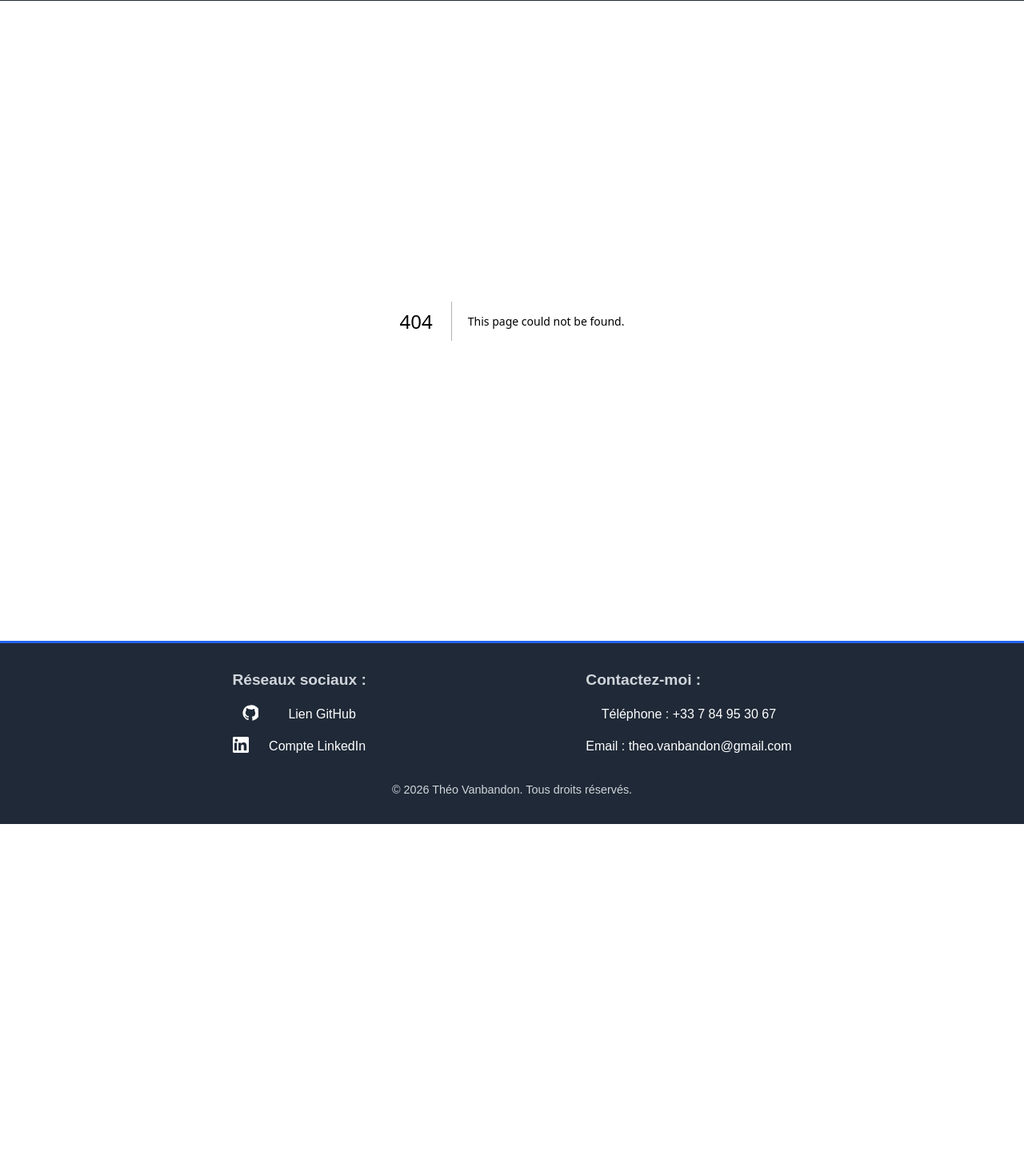
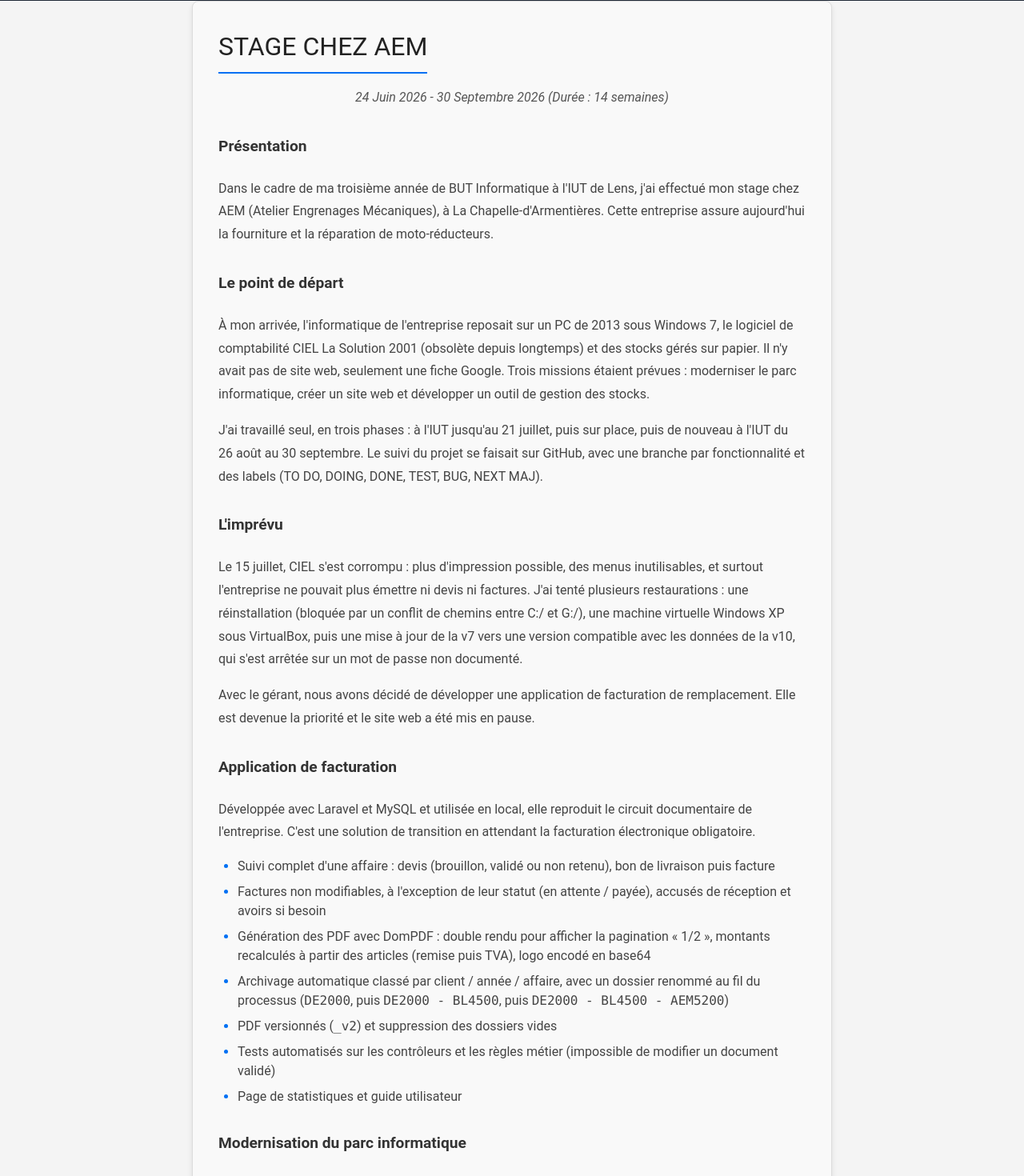
Before and after one commit to theo-vanbandon/portfolio-nextjs, a Next.js app: page /experiences/stage-aem in a window 1280 px wide. Before the commit this address had no page. Shown: the part 67-1537 px from the top of the page at 80% size. Before the commit the page ends 1097 px from the top, so only its background shows below. Built offline with nearby package versions, Linux system fonts and the light colour scheme.

Commit message:
Ajout de mon stage de 3ème année de BUT

```diff
--- a/app/components/Studies.tsx
+++ b/app/components/Studies.tsx
@@ -10,7 +10,7 @@ type Study = {
 
 const studies: Study[] = [
     {
-        year: "Septembre 2023 à aujourd'hui",
+        year: "Septembre 2023 à Juillet 2026",
         title: "BUT Informatique",
         location: "IUT de Lens",
         locationLink: "http://www.iut-lens.univ-artois.fr/",
--- /dev/null
+++ b/app/experiences/stage-aem/page.tsx
@@ -0,0 +1,126 @@
+import Link from "next/link";
+import "../../styles/Experiences/rally-stage-generator.css";
+
+export default function StageAem() {
+    return (
+        <section id="stage-aem-project" className="project-detail-section">
+            <h2 className="text-2xl font-bold mb-6">Stage chez AEM</h2>
+            <p className="project-date">24 Juin 2026 - 30 Septembre 2026 (Durée : 14 semaines)</p>
+
+            <h3>Présentation</h3>
+            <p>
+                Dans le cadre de ma troisième année de BUT Informatique à l&apos;IUT de Lens, j&apos;ai effectué
+                mon stage chez AEM (Atelier Engrenages Mécaniques), à La Chapelle-d&apos;Armentières. Cette entreprise
+                assure aujourd&apos;hui la fourniture et la réparation de moto-réducteurs.
+            </p>
+
+            <h3>Le point de départ</h3>
+            <p>
+                À mon arrivée, l&apos;informatique de l&apos;entreprise reposait sur un PC de 2013 sous Windows 7,
+                le logiciel de comptabilité CIEL La Solution 2001 (obsolète depuis longtemps) et des stocks gérés
+                sur papier. Il n&apos;y avait pas de site web, seulement une fiche Google. Trois missions étaient
+                prévues : moderniser le parc informatique, créer un site web et développer un outil de gestion
+                des stocks.
+            </p>
+            <p>
+                J&apos;ai travaillé seul, en trois phases : à l&apos;IUT jusqu&apos;au 21 juillet, puis sur place,
+                puis de nouveau à l&apos;IUT du 26 août au 30 septembre. Le suivi du projet se faisait sur GitHub,
+                avec une branche par fonctionnalité et des labels (TO DO, DOING, DONE, TEST, BUG, NEXT MAJ).
+            </p>
+
+            <h3>L&apos;imprévu</h3>
+            <p>
+                Le 15 juillet, CIEL s&apos;est corrompu : plus d&apos;impression possible, des menus inutilisables,
+                et surtout l&apos;entreprise ne pouvait plus émettre ni devis ni factures. J&apos;ai tenté plusieurs
+                restaurations : une réinstallation (bloquée par un conflit de chemins entre C:/ et G:/), une
+                machine virtuelle Windows XP sous VirtualBox, puis une mise à jour de la v7 vers une version
+                compatible avec les données de la v10, qui s&apos;est arrêtée sur un mot de passe non documenté.
+            </p>
+            <p>
+                Avec le gérant, nous avons décidé de développer une application de facturation de remplacement.
+                Elle est devenue la priorité et le site web a été mis en pause.
+            </p>
+
+            <h3>Application de facturation</h3>
+            <p>
+                Développée avec Laravel et MySQL et utilisée en local, elle reproduit le circuit documentaire de
+                l&apos;entreprise. C&apos;est une solution de transition en attendant la facturation électronique
+                obligatoire.
+            </p>
+            <ul className="features-list">
+                <li>Suivi complet d&apos;une affaire : devis (brouillon, validé ou non retenu), bon de livraison puis facture</li>
+                <li>Factures non modifiables, à l&apos;exception de leur statut (en attente / payée), accusés de réception et avoirs si besoin</li>
+                <li>Génération des PDF avec DomPDF : double rendu pour afficher la pagination « 1/2 », montants recalculés à partir des articles (remise puis TVA), logo encodé en base64</li>
+                <li>Archivage automatique classé par client / année / affaire, avec un dossier renommé au fil du processus (<code>DE2000</code>, puis <code>DE2000 - BL4500</code>, puis <code>DE2000 - BL4500 - AEM5200</code>)</li>
+                <li>PDF versionnés (<code>_v2</code>) et suppression des dossiers vides</li>
+                <li>Tests automatisés sur les contrôleurs et les règles métier (impossible de modifier un document validé)</li>
+                <li>Page de statistiques et guide utilisateur</li>
+            </ul>
+
+            <h3>Modernisation du parc informatique</h3>
+            <ul className="features-list">
+                <li>Achat d&apos;un Dell OptiPlex 7070 d&apos;occasion (i5-9500, 16 Go, SSD NVMe) pour environ 171 €, installation propre de Windows 11 et de l&apos;antivirus Bitdefender</li>
+                <li>Déploiement de l&apos;application de facturation en local sur ce poste avec Laragon (Apache, PHP 8.3, MySQL), lancé au démarrage</li>
+                <li>Sauvegarde quotidienne de la base de l&apos;application de facturation par tâche planifiée à 12h : comparaison de hash pour supprimer les doublons et copie sur disque externe s&apos;il est branché, avec rattrapage des sauvegardes manquantes</li>
+                <li>Passage de l&apos;imprimante en Ethernet pour régler les impressions bloquées</li>
+            </ul>
+
+            <h3>Site web</h3>
+            <p>
+                Une fois la facturation en place, j&apos;ai repris le site vitrine, développé avec Laravel et MySQL
+                et hébergé chez OVHcloud. J&apos;ai d&apos;abord réalisé des maquettes sur Canva, validées avec le
+                gérant. C&apos;était la première fois que je faisais des maquettes, et la page de rendez-vous a été
+                refaite en 3 étapes à cette occasion.
+            </p>
+            <ul className="features-list">
+                <li>Pages : accueil, atelier (parc machines et vidéo de taillage), prise de rendez-vous en 3 étapes, galerie de réalisations et contact</li>
+                <li>Tableau de bord admin : calendrier des rendez-vous, gestion des réalisations et des périodes de fermeture</li>
+                <li>Authentification admin écrite à la main, sans Fortify : seulement connexion et déconnexion, pour limiter la surface d&apos;attaque</li>
+                <li>Anti-spam : honeypot qui renvoie un faux message de succès et captcha local (gregwar/captcha, sans reCAPTCHA) rafraîchi en AJAX. Aucun spam reçu depuis la mise en ligne</li>
+                <li>Tests PHPUnit sur SQLite en mémoire avec <code>RefreshDatabase</code></li>
+                <li>SEO : title, description et robots définis pour chaque page</li>
+                <li>Mails envoyés depuis une adresse noreply du domaine, avec Reply-To renseigné et SPF / DKIM validés</li>
+            </ul>
+
+            <h3>Technologies utilisées</h3>
+            <ul className="technologies-list">
+                <li>Laravel</li>
+                <li>PHP</li>
+                <li>MySQL</li>
+                <li>Blade</li>
+                <li>DomPDF</li>
+                <li>PHPUnit</li>
+                <li>OVHcloud</li>
+                <li>Git</li>
+                <li>GitHub Actions (CI)</li>
+            </ul>
+
+            <h3>Défis techniques rencontrés</h3>
+            <ul className="features-list">
+                <li>Déployer sur un hébergement mutualisé OVH, choisi pour son prix de renouvellement, sans accès SSH : envoi en SFTP avec WinSCP (environ 35 minutes, surtout à cause de <code>vendor</code>) et import de la base via phpMyAdmin</li>
+                <li>Adapter le projet à ces contraintes : racine du site sur <code>public/</code>, images dans <code>public/images</code> faute de <code>storage:link</code>, purge des rendez-vous de plus de 2 mois au chargement du tableau de bord faute de cron</li>
+                <li>Un bug de configuration mail qui n&apos;apparaissait qu&apos;en production</li>
+                <li>Maîtriser DomPDF pour obtenir des documents fiables : pagination, calcul des montants, images</li>
+            </ul>
+
+            <h3>Conclusion</h3>
+            <p>
+                Ce stage m&apos;a appris à gérer un imprévu en repriorisant les missions, à concevoir en amont
+                et à travailler en complète autonomie, sans relecture de code. C&apos;était aussi mon premier vrai
+                déploiement, dont je retiens deux leçons : se renseigner sur l&apos;hébergement avant de développer
+                et toujours tester en production. Les deux outils appartiennent à l&apos;entreprise (hébergement à
+                son nom, application sur son matériel). Cette expérience m&apos;a conforté dans mon projet de
+                devenir développeur fullstack.
+            </p>
+
+            <div className="link-container">
+                <Link href="https://atelier-engrenages-mecaniques.fr" className="styled-link" target="_blank" rel="noopener noreferrer">
+                    🚀 Voir le site en ligne
+                </Link>
+                <Link href="/#experiences" className="back-link">
+                    ← Retour aux expériences
+                </Link>
+            </div>
+        </section>
+    );
+}
```
Also changed, not shown: app/components/Experiences.tsx (+8 -0 lines).
